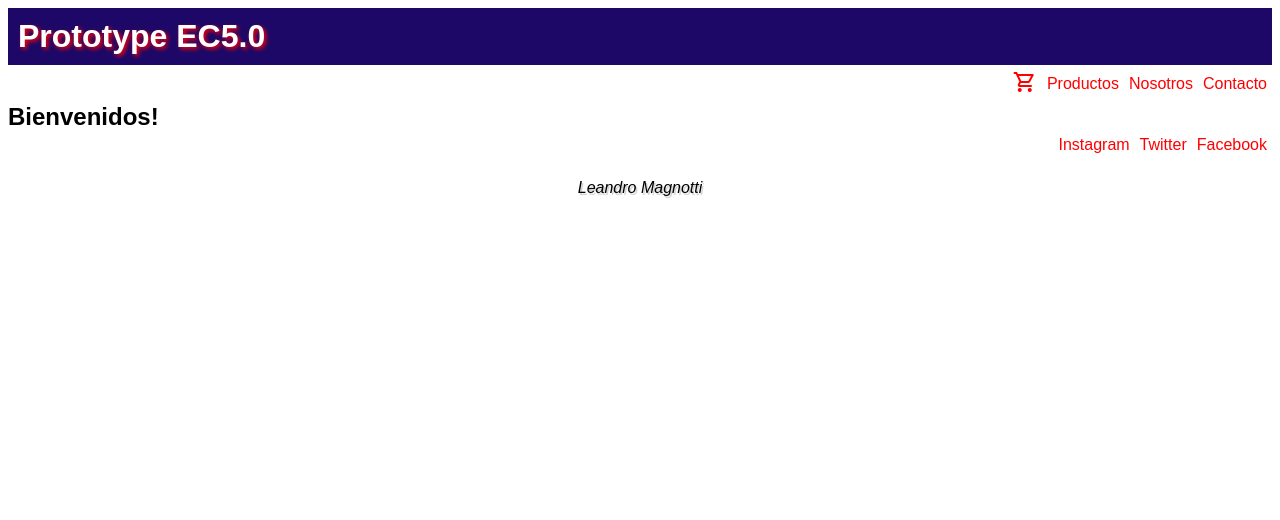
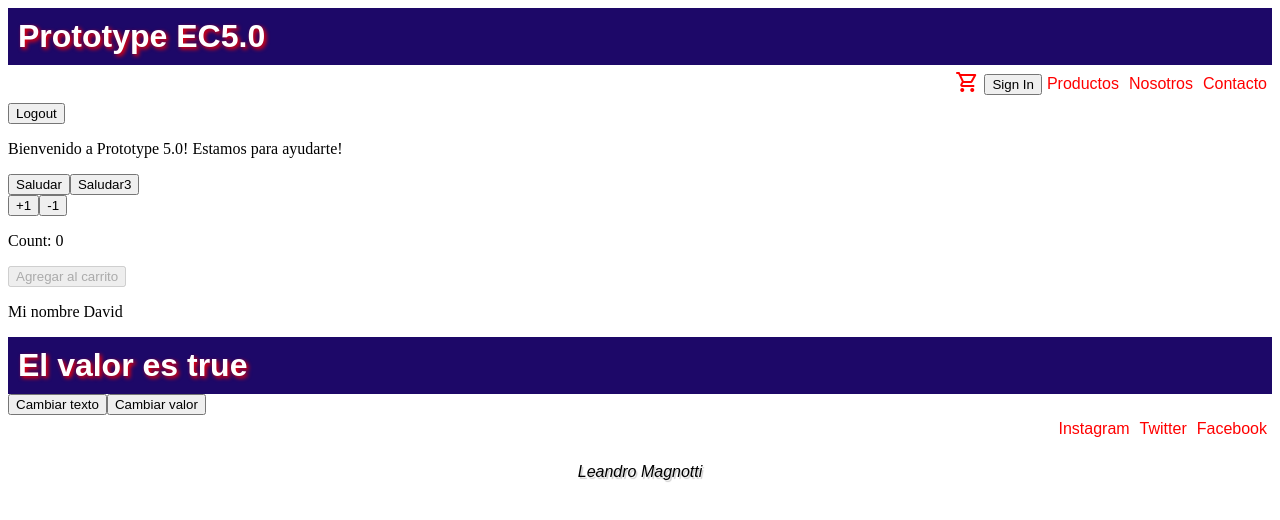
Before and after one commit to SargonL89/reactProyect5.0, a React (Create React App) app: page / in a window 1280 px wide. Shown: the top 520 px of the page. Built offline with nearby package versions, Linux system fonts and the light colour scheme.

Commit message:
Events in react

```diff
--- a/src/App.js
+++ b/src/App.js
@@ -1,12 +1,22 @@
 import Header from './components/Header/Header';
 import Footer from './components/Footer/Footer';
-import Main from './components/Main/Main';
+import ItemListContainer from './components/Main/ItemListContainer';
+import Counter from './components/Counter/Counter';
+import Texto from './components/Texto';
 
 const App = () => {
+    const saludo = '';
+
+    const saludo2 = () => {
+        console.log('Saludo2')
+    };
+
     return (
         <>
             <Header />
-            <Main />
+            <ItemListContainer saludo={saludo} saludo2={saludo2}/>
+            <Counter />
+            <Texto />
             <Footer />
         </>
     )
--- /dev/null
+++ b/src/components/Button/Button.jsx
@@ -0,0 +1,10 @@
+import React from 'react'
+import styles from './button.module.css'
+
+const Button = (prop, variant) => {
+  return (
+    <button className={styles[variant]}>{prop.value}</button>
+  )
+}
+
+export default Button
--- /dev/null
+++ b/src/components/Counter/Counter.jsx
@@ -0,0 +1,35 @@
+import React, {useState} from 'react'
+
+const Counter = () => {
+    // const estado = useState()
+    // console.log(estado)
+
+    // const miVariableDeEstado = estado[0]
+    // const miFuncionDeEstado = estado[1];
+
+    const [count, setCount] = useState(0)
+
+    let tope = 1000
+
+    const sumar = (num) => {
+        if (count < tope) {
+            setCount(count + num);
+        } else {
+            alert ('Maximo stock')
+        }
+    };
+    const restar = () => {
+        setCount(count - 1);
+    };
+
+    return (
+        <div>
+            <button onClick={() => sumar(1)}>+1</button>
+            <button onClick={restar}>-1</button>
+            <p>Count: {count}</p>
+            <button disabled={count === 0}>Agregar al carrito</button>
+        </div>
+    )
+}
+
+export default Counter
--- a/src/components/Main/ItemListContainer.js
+++ b/src/components/Main/ItemListContainer.js
@@ -0,0 +1,30 @@
+import React from 'react'
+import Button from '../Button/Button';
+
+const ItemListContainer = ({saludo, saludo2}) => {
+    const numero = Math.random();
+    if (numero <= 0.25) {
+        saludo = "Bienvenido! Nos alegra verte!";
+      } else if (numero > 0.25 && numero <= 0.50) {
+        saludo = "Bienvenido! Qué bueno encontrarte por acá!";
+      } else if (numero > 0.50 && numero <= 0.75) {
+        saludo = "Buenos días! Esperamos que encuentres lo que estás buscando";
+      } else if (numero > 0.75) {
+        saludo = "Bienvenido a Prototype 5.0! Estamos para ayudarte!";
+      } else {
+        saludo = "Ha ocurrido un error inesperado";
+      };
+    const saludo3 = () => {
+      console.log('saludo3')
+    }
+    return (
+        <div>
+          <Button value='Logout' variant='secundary'/>
+          <p>{saludo}</p>
+          <button onClick={saludo2}>Saludar</button>
+          <button onClick={saludo3}>Saludar3</button>
+        </div>
+    );
+}
+
+export default ItemListContainer
--- a/src/components/Main/Main.js
+++ /dev/null
@@ -1,16 +0,0 @@
-import React from "react";
-import styles from './main.module.css';
-
-const Main = () => {
-    return (
-        <main>
-            <section>
-                <h2 className={styles.contenedorMain}>
-                    Bienvenidos!
-                </h2>
-            </section>
-        </main>
-    )
-};
-
-export default Main
--- a/src/components/Main/main.module.css
+++ /dev/null
@@ -1,11 +0,0 @@
-.contenedorMain {
-    margin: 0px;
-    padding: 0px;
-    font-family: Arial, Helvetica, sans-serif;
-}
-
-.contenedorMain:hover {
-    transition: 1s;
-    color: white;
-    background-color: rgb(16, 0, 38);
-}
--- a/src/components/Nav/Navbar.js
+++ b/src/components/Nav/Navbar.js
@@ -1,12 +1,14 @@
 import React from 'react'
 import CartWidget from './CartWidget'
 import styles from './nav.module.css'
+import Button from '../Button/Button'
 
 const Navbar = (props) => {
   if (props.ifHeader) {
     return (
       <nav className={styles.contenedor}>
           <CartWidget />
+          <Button value='Sign In' variant='primary'/>
           <a href="https://google.com">Productos</a>
           <a href="https://google.com">Nosotros</a>
           <a href="https://google.com">Contacto</a>
--- /dev/null
+++ b/src/components/Texto.jsx
@@ -0,0 +1,48 @@
+import React, {useState, useEffect} from 'react'
+
+const Texto = () => {
+    const [nombre, setNombre] = useState('David');
+    const [valorBull, setValorBull] = useState(true);
+
+    const cambiarNombre = () => {
+        if (nombre === 'Erica') {
+            setNombre('David')
+        } else {
+            setNombre('Erica')
+        }
+    };
+
+    const cambiarValor = () => {
+        setValorBull(!valorBull)
+    }
+
+    useEffect(() => {
+        console.log('Me ejecuto siempre')
+    });
+
+    useEffect(()=>{
+        //tareas pesadas como solicitudes a bases de datos, tareas que requieran gasto de dinero
+        console.log('Me ejecuto una sola vez')
+    }, [])
+
+    useEffect(()=>{
+        console.log(`una sola vez y cada vez que cambie ${valorBull}`)
+    }, [valorBull])
+
+    return (
+    <div>
+        <p>
+            Mi nombre {nombre}
+        </p>
+        {valorBull ? <h1>El valor es true</h1> : <h1>otra cosa</h1>}
+        <button onClick={cambiarNombre}>
+            Cambiar texto
+        </button>
+        <button onClick={cambiarValor}>
+            Cambiar valor
+        </button>
+    </div>
+    )
+}
+
+export default Texto
```
Also changed, not shown: src/components/Button/button.module.css (added).
